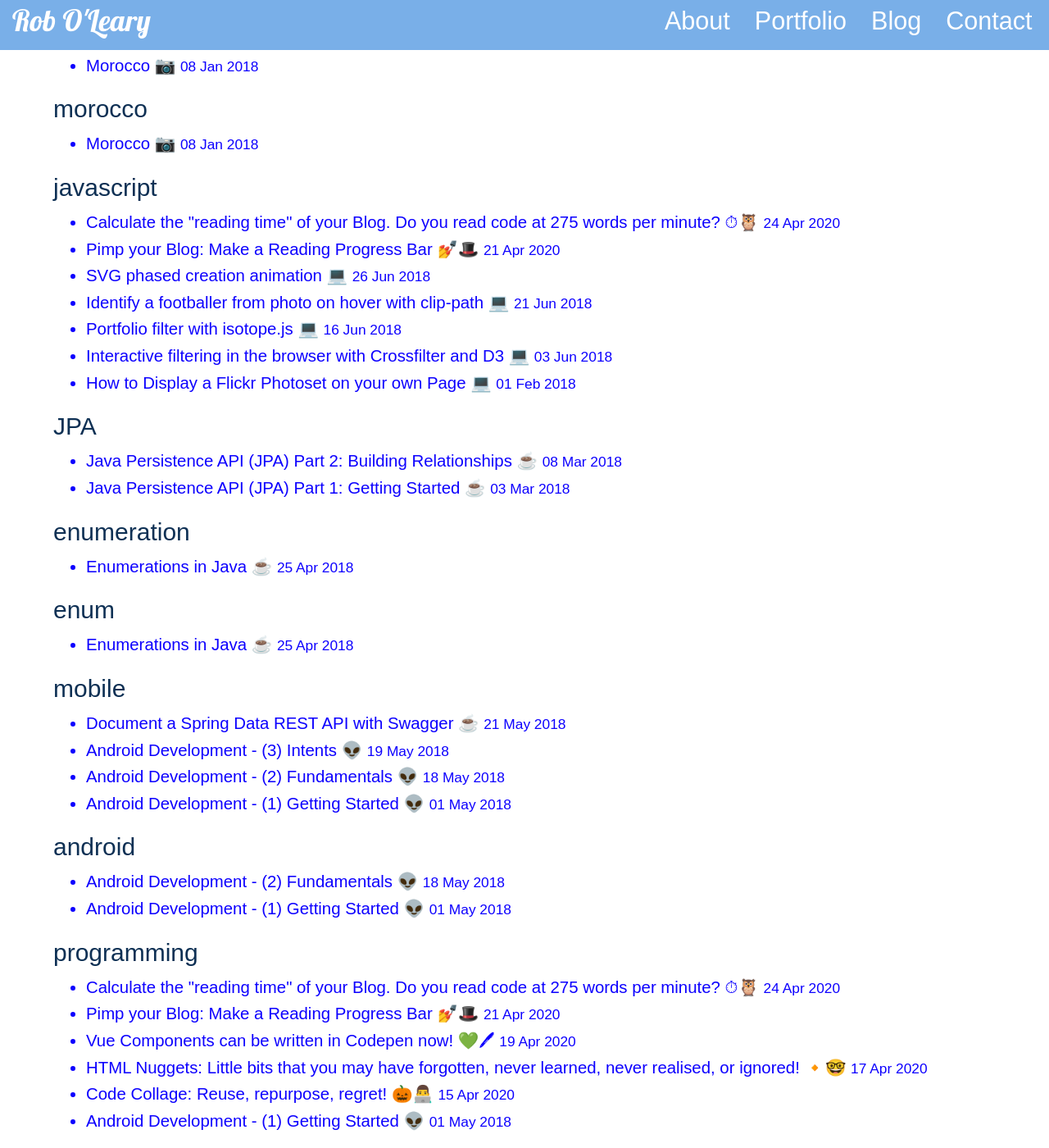
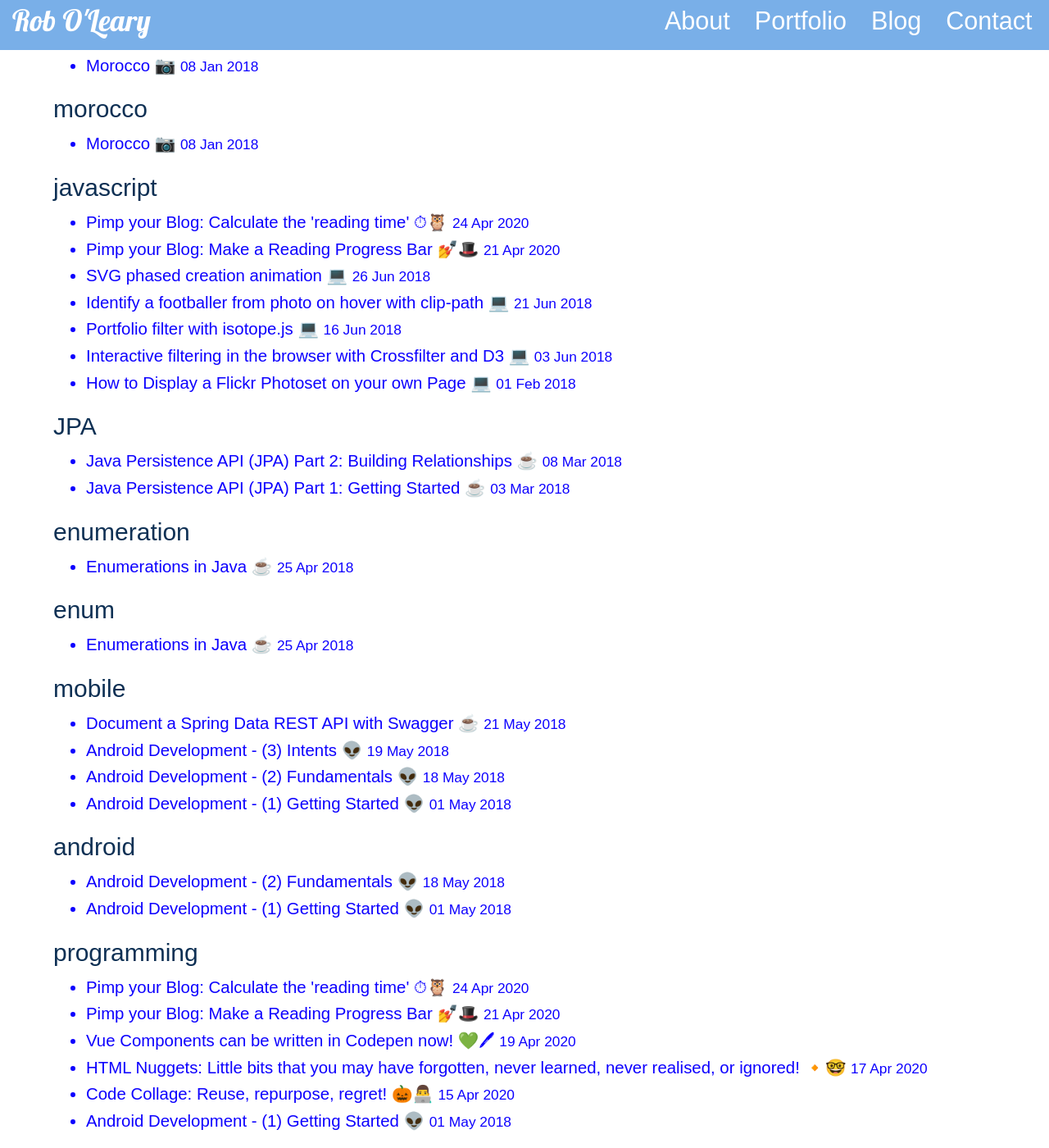
Before and after one commit to robole/robole.github.io, a Jekyll site: the page built from _pages/blog_tags.html, in a window 1280 px wide and 1400 px high, scrolled down 2169 px. Shown: the whole window at 82% size. Built offline with Jekyll 4.4.1, drawn with Linux system fonts in a browser that asks for light colours; nearby versions of some CDN libraries; some of the changed text lies outside the part shown.

Commit message:
update title

```diff
--- a/_posts/2020-04-24-pimp-blog-reading-time.md
+++ b/_posts/2020-04-24-pimp-blog-reading-time.md
@@ -1,6 +1,6 @@
 ---
 layout: post
-title: 'Calculate the "reading time" of your Blog. Do you read code at 275 words per minute? ⏱🦉'
+title: "Pimp your Blog: Calculate the 'reading time' ⏱🦉"
 category: programming
 tags: [html, css, javascript, programming]
 published: true
@@ -19,9 +19,9 @@ Well, let's look at what others do first!
 - **Dev.to** counts the words in a post and divides it by **275 (words per minute)**. The resulting number is rounded up to give the number of minutes. [Source of information here](https://dev.to/devteam/changelog-reading-time-now-displayed-16o0).
 - **Medium** counts the words in a post and divides it by **265 (words per minute)**. They make an adjustment for images, whatever that means! It sounds intriguing, I wish I could see their code! [Source of information here](https://help.medium.com/hc/en-us/articles/214991667-Read-time).
 
-One issue I have with these calculations is that **they treat code as regular text**! I doubt people read code at a regular reading speed! 😲⚡ Reading code is not linear, it involves going back and forth between blocks in order to understand the program's logic. Of course, it depends on the size, complexity, and language of the fragment included.
+One issue I see with these calculations is that they treat code fragments as regular text! I doubt people read code at a regular reading speed! 😲⚡
 
-As for the choice of a typical reading speed, [research has been conducted on various groups of people](https://en.wikipedia.org/wiki/Reading#Reading_rate), what you regularly see quoted is: **100-200 words per minute (wpm) for learning, 200 to 400 wpm for comprehension**.
+It is difficult to choose a typical reading speed, [research has been conducted on various groups of people to get typical rates](https://en.wikipedia.org/wiki/Reading#Reading_rate), what you regularly see quoted is: **100-200 words per minute (wpm) for learning, 200 to 400 wpm for comprehension**. On that basis, a tutorial would take longer to read than a personal account.
 
 I will show you how to do it similar to Dev.to, but I will do the following differently:
 
```
